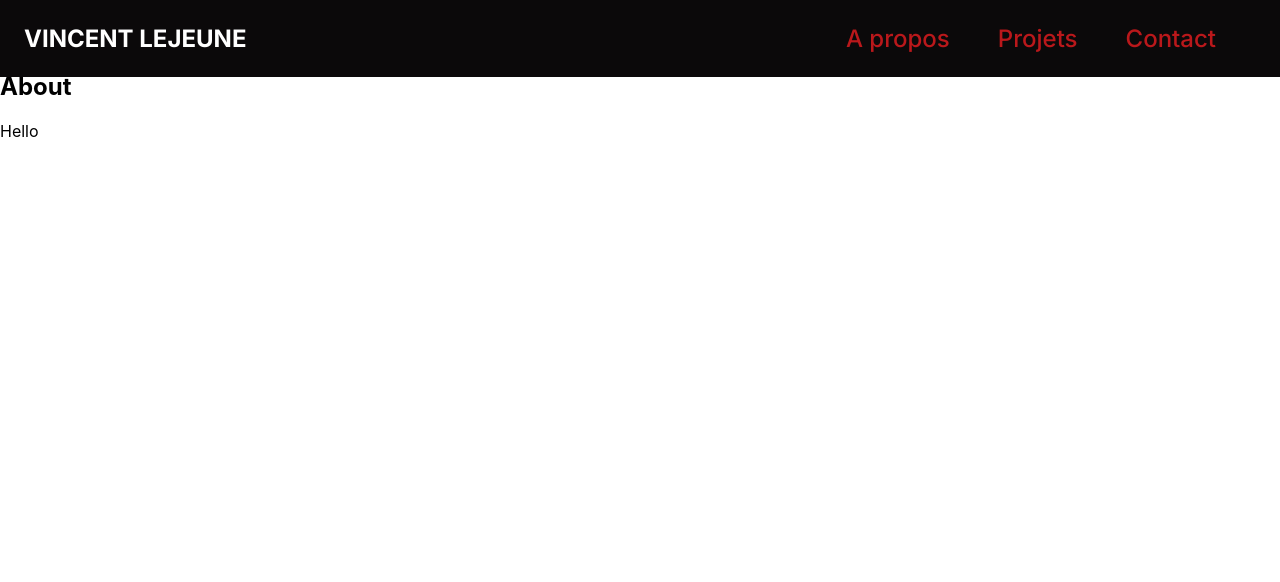
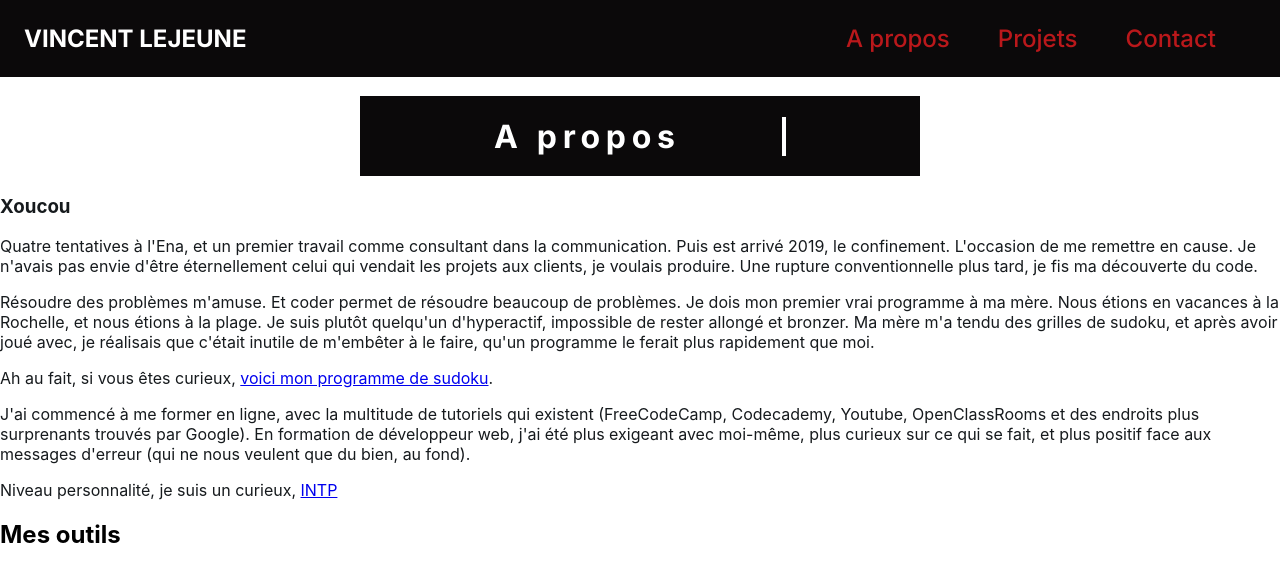
Before and after one commit to VincentCMLejeune/Portfolio, a React (Create React App) app in the folder portfolio/: page /about in a window 1280 px wide. Shown: the top 582 px of the page. Built offline with nearby package versions, Linux system fonts and the light colour scheme.

Commit message:
Added typewriter effect to about (not perfect yet)

```diff
--- a/portfolio/src/screens/about/About.jsx
+++ b/portfolio/src/screens/about/About.jsx
@@ -1,4 +1,5 @@
 import Header from "../../components/header/Header";
+import Introduction from "../../components/introduction/Introduction";
 
 import styles from "./About.module.css";
 
@@ -6,8 +7,13 @@ export default function About() {
   return (
     <div className={styles.about}>
       <Header />
-      <h2>About</h2>
-      <div className={styles.ultrabigdiv}>Hello</div>
+      <div className={styles.introductionContainer}>
+        <div className={styles.introduction}>
+          <h2>A propos</h2>
+        </div>
+      </div>
+      <Introduction />
+      <h2>Mes outils</h2>
     </div>
   );
 }
--- a/portfolio/src/screens/about/About.module.css
+++ b/portfolio/src/screens/about/About.module.css
@@ -1,8 +1,46 @@
 .about {
-  margin-top: 4.5em;
+  margin-top: 6em;
 }
 
-.ultrabigdiv {
-  width: 50vw;
-  height: 250vh;
+.introductionContainer {
+  width: 35em;
+  height: 5em;
+  background: var(--black);
+  display: flex;
+  margin: 0 auto;
+  justify-content: center;
+  align-items: center;
 }
+
+.introduction h2 {
+  color: var(--white);
+  font-family: var(--font-family);
+  font-size: 2em;
+  width: 9em;
+  background: var(--black);
+  overflow: hidden;
+  border-right: 0.15em solid var(--white);
+  white-space: nowrap;
+  margin: 1em auto;
+  letter-spacing: 0.177em;
+  animation: typing 2s steps(13, end), blink-caret 0.5s step-end infinite;
+}
+
+@keyframes typing {
+  from {
+    width: 0;
+  }
+  to {
+    width: 9em;
+  }
+}
+
+@keyframes blink-caret {
+  from,
+  to {
+    border-color: transparent;
+  }
+  50% {
+    border-color: var(--white);
+  }
+}
```
